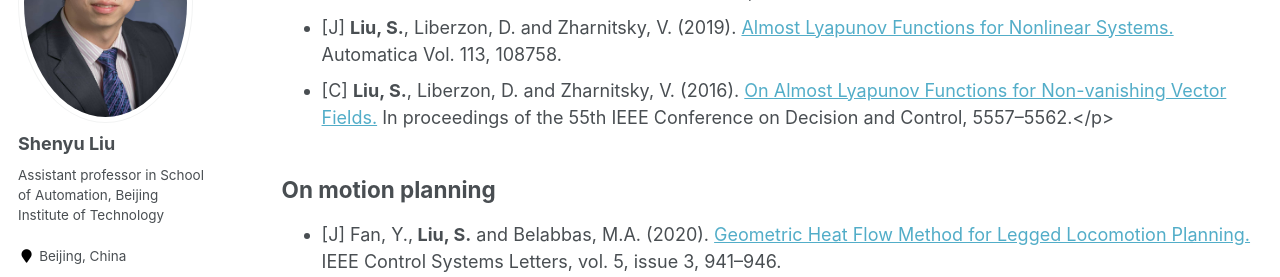
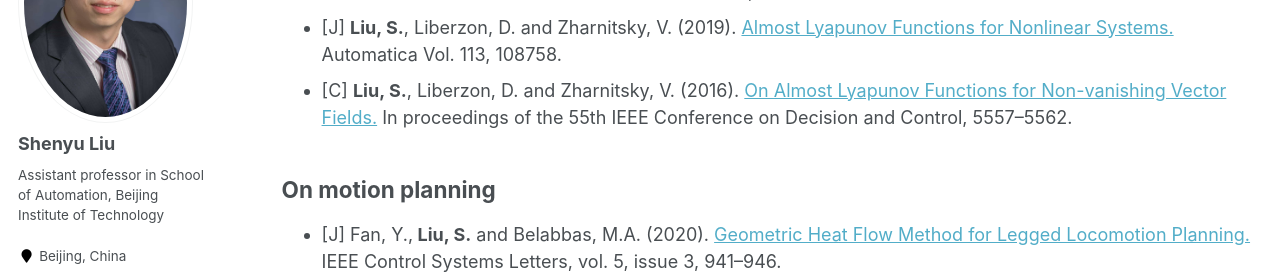
Before and after one commit to Shenyu-Liu/Shenyu-Liu.github.io, a Jekyll site: the page built from _pages/publications.md, in a window 1280 px wide and 900 px high, scrolled down 1857 px. Shown: the part 153-430 px from the top of the window. Built offline with Jekyll 4.4.1, drawn with Linux system fonts in a browser that asks for light colours; some web fonts are replaced.

```diff
--- a/_pages/publications.md
+++ b/_pages/publications.md
@@ -44,7 +44,7 @@ On stability of nonlinear systems
 * [C] <strong>Liu, S.</strong> and Liberzon, D. (2019). <a href="https://ieeexplore.ieee.org/document/9029302">Higher Order Derivatives of Lyapunov Functions for Stability of Systems with Inputs.</a> In proceedings of the 58th IEEE Conference on Decision and Control, 6146&ndash;6151.
 * [C] <strong>Liu, S.</strong> and Liberzon, D. (2019). <a href="https://ieeexplore.ieee.org/document/9030282">On Almost Lyapunov Functions for Systems with Inputs.</a> In proceedings of the 58th IEEE Conference on Decision and Control, 468&ndash;473.
 * [J] <strong>Liu, S.</strong>, Liberzon, D. and Zharnitsky, V. (2019). <a href="https://www.sciencedirect.com/science/article/pii/S0005109819306211">Almost Lyapunov Functions for Nonlinear Systems.</a> Automatica Vol. 113, 108758.
-* [C] <strong>Liu, S.</strong>, Liberzon, D. and Zharnitsky, V. (2016). <a href="https://ieeexplore.ieee.org/document/7799123">On Almost Lyapunov Functions for Non-vanishing Vector Fields.</a> In proceedings of the 55th IEEE Conference on Decision and Control, 5557&ndash;5562.</p>
+* [C] <strong>Liu, S.</strong>, Liberzon, D. and Zharnitsky, V. (2016). <a href="https://ieeexplore.ieee.org/document/7799123">On Almost Lyapunov Functions for Non-vanishing Vector Fields.</a> In proceedings of the 55th IEEE Conference on Decision and Control, 5557&ndash;5562.
 
 On motion planning
 ------
```
Also changed, not shown: _pages/talks.md (+8 -8 lines).
